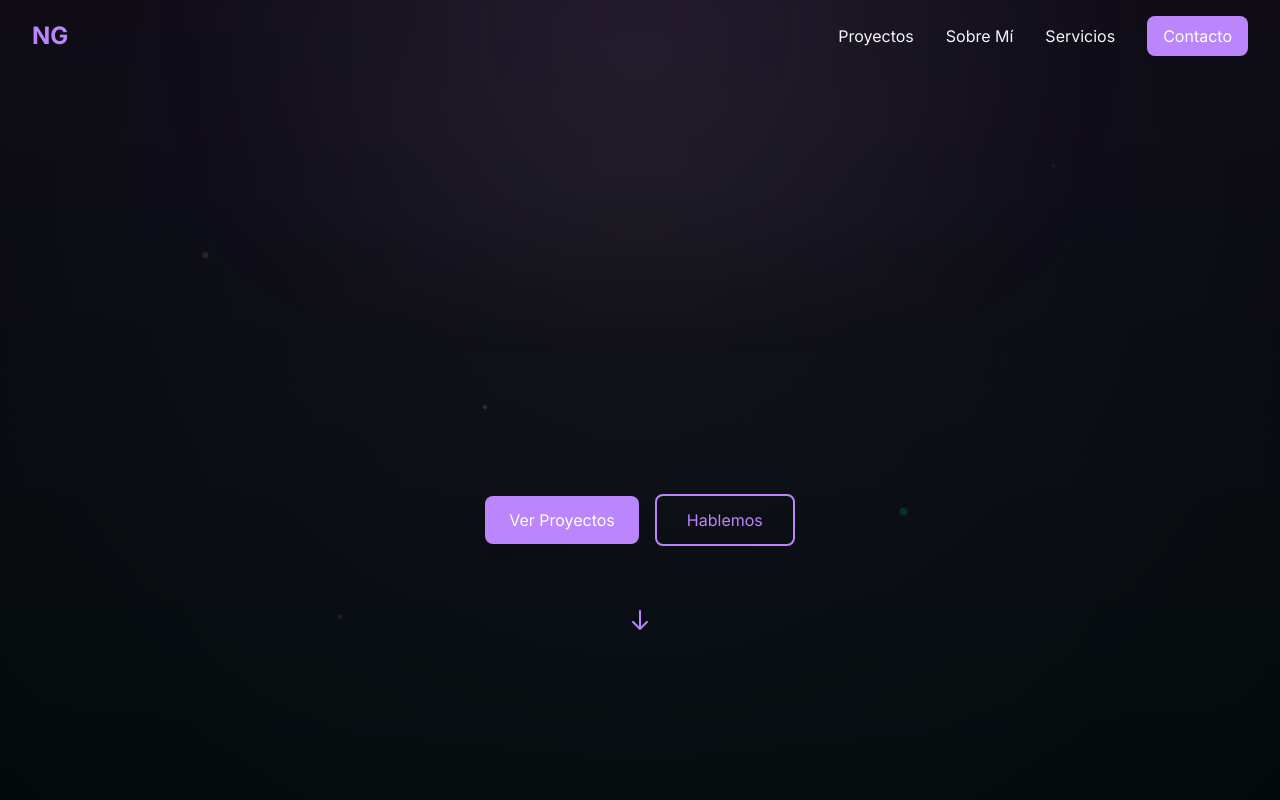
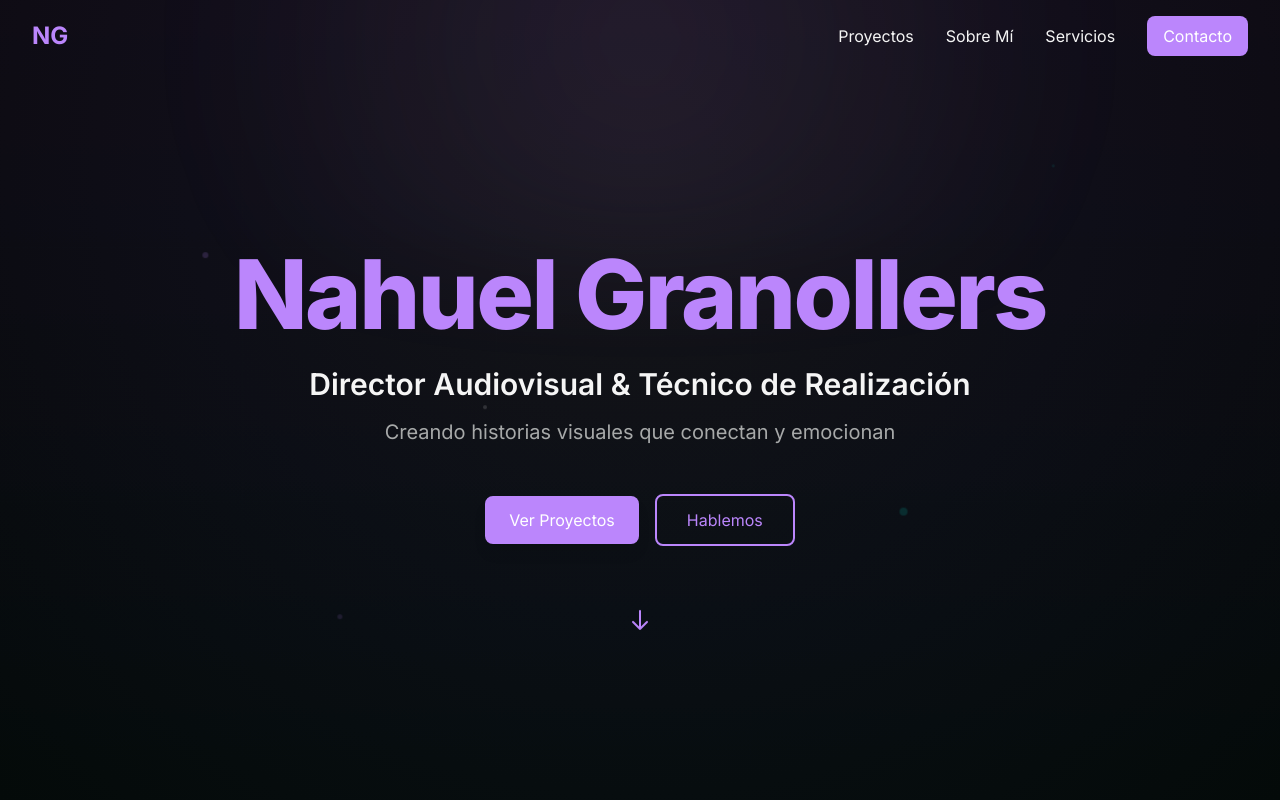
Before and after one commit to NahuelGranollers/Portfolio, a React (Vite) app: page / in a window 1280 px wide. Shown: the top 800 px of the page. Built offline with nearby package versions, Linux system fonts and the light colour scheme.

Commit message:
Update Hero.tsx

```diff
--- a/components/Hero.tsx
+++ b/components/Hero.tsx
@@ -17,8 +17,8 @@ const Hero: React.FC = () => {
   };
 
   return (
-    <section id="hero" className="min-h-screen flex items-center justify-center px-4 sm:px-6 lg:px-8 pt-20">
-      <div className="max-w-4xl mx-auto text-center">
+<section id="hero" className="min-h-screen flex items-center justify-center px-4 sm:px-6 lg:px-8 pt-20 relative z-10">
+  <div className="max-w-4xl mx-auto text-center relative z-20">
         <div className="animate-slide-up">
           <h1 className="text-5xl sm:text-6xl lg:text-8xl font-extrabold tracking-tight text-brand-primary mb-6">
             {PERSONAL_INFO.name}
```
